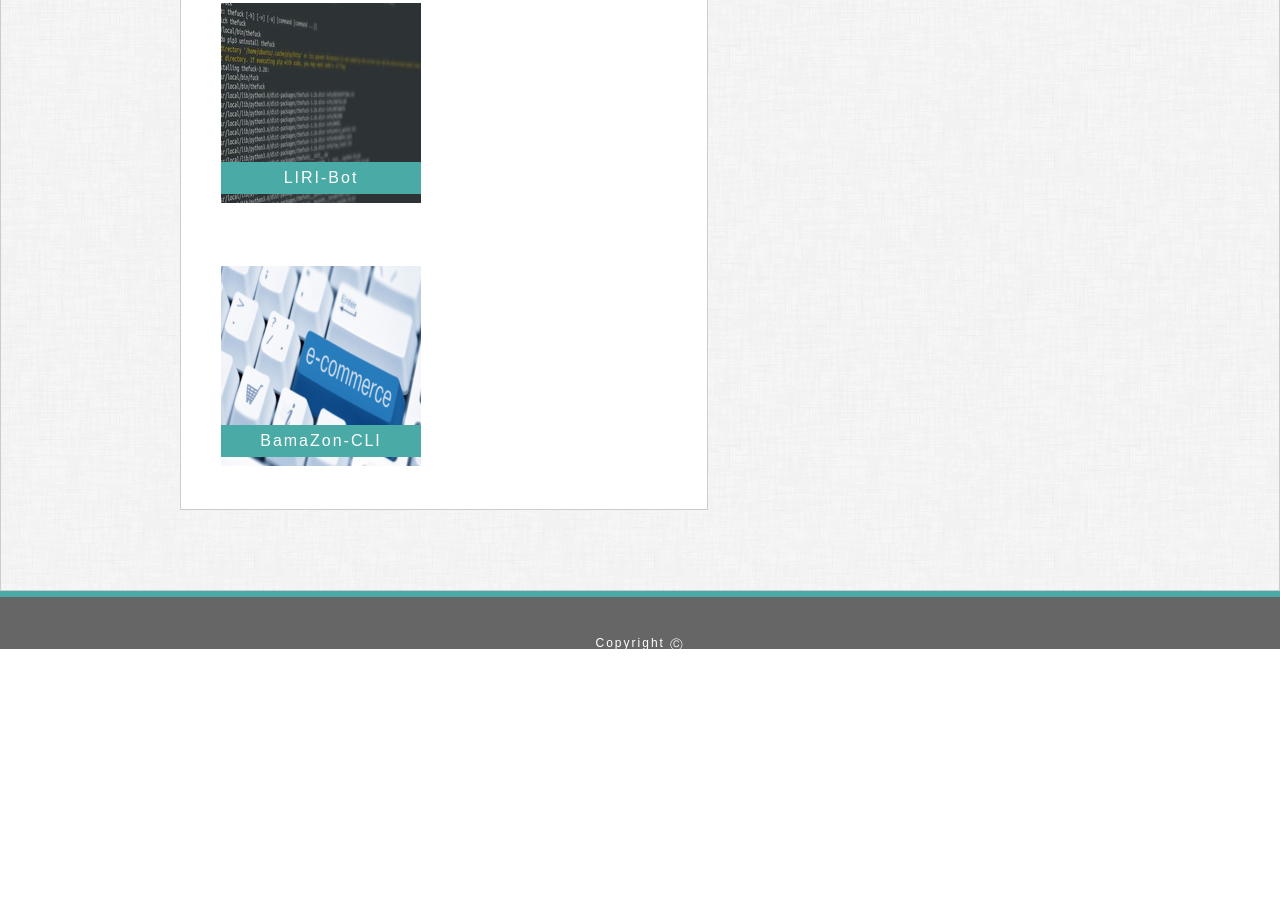
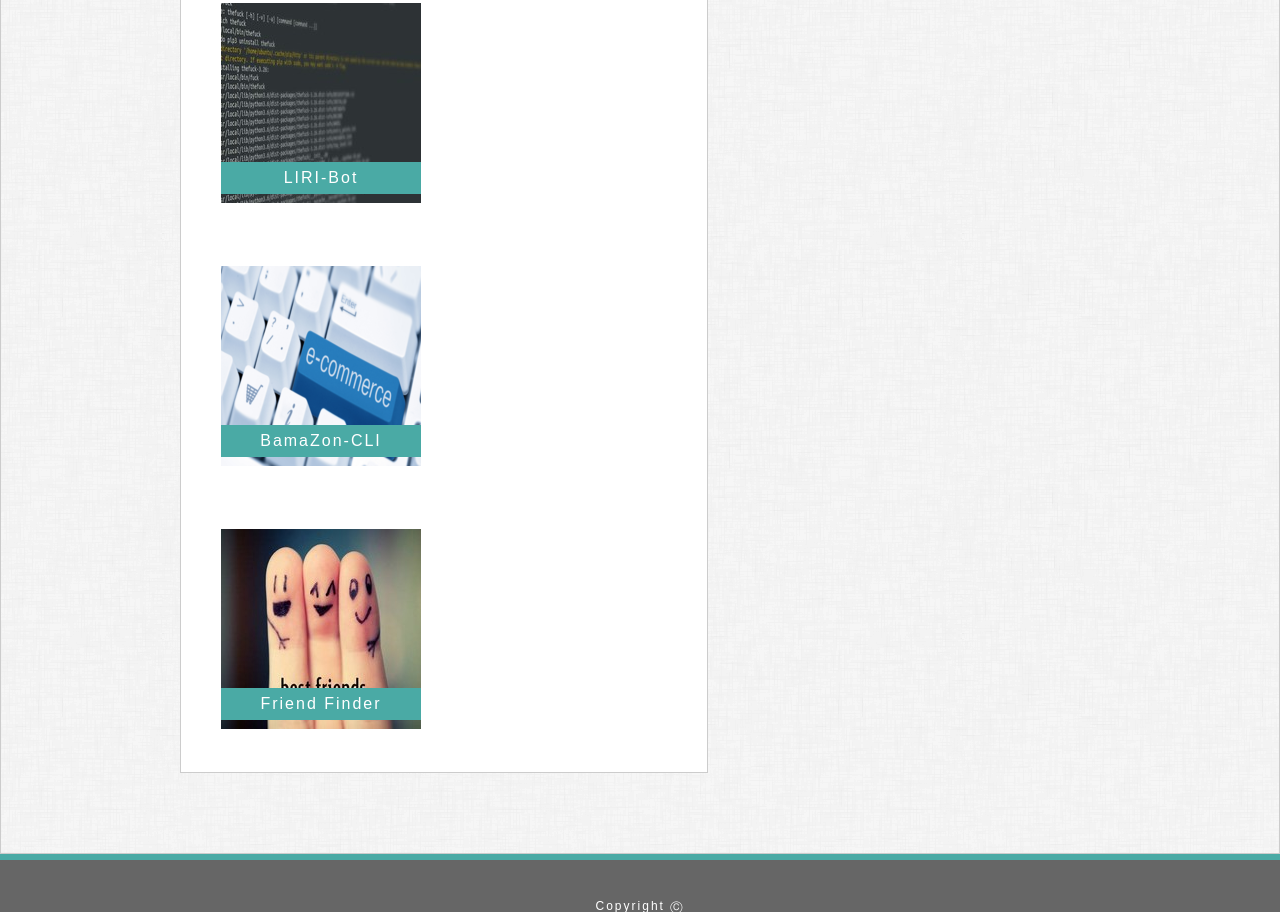
Before and after one commit to vschaitu/vschaitu.github.io, a plain HTML site: page portfolio.html in a window 1280 px wide. Shown: the part 1030-1943 px from the top of the page. Before the commit the page ends 1680 px from the top, so only its background shows below. Drawn offline with Linux system fonts and the light colour scheme.

Commit message:
Adding friend finder app

```diff
--- a/portfolio.html
+++ b/portfolio.html
@@ -50,6 +50,10 @@
                         <img src="assets/images/image5.png" alt="image5">
                         <a href="https://github.com/vschaitu/Bamazon_CLI" target="_blank" class="stickit"> BamaZon-CLI</a>
                     </div>
+                    <div class="projects">
+                        <img src="assets/images/friend_finder.jpg" alt="image6">
+                        <a href="https://shrouded-castle-79654.herokuapp.com/" target="_blank" class="stickit"> Friend Finder</a>
+                    </div>
                 </div>
             </div>
             <div class="section2">
```
Also changed, not shown: assets/images/friend_finder.jpg (added).
